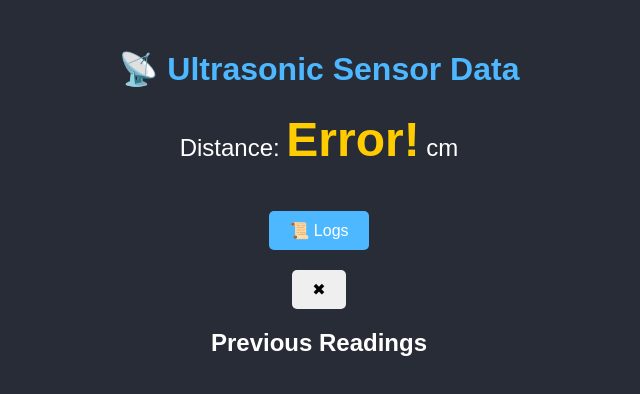
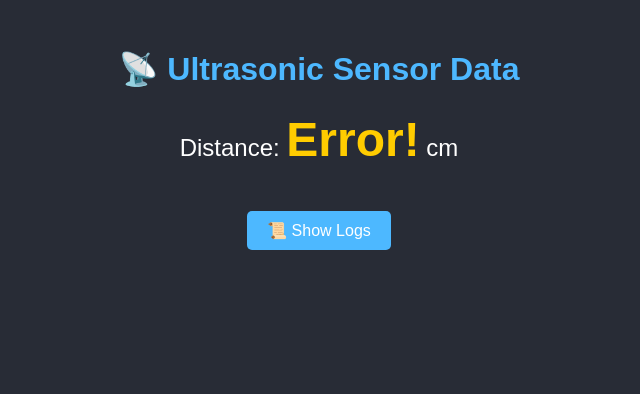
Before and after one commit to Mo-Nagi/EmbeddedProject, a website: page index.html in a window 1280 px wide. Shown: the whole page, without its empty margins (321-961 px from the left). Drawn offline with Linux system fonts and the light colour scheme; no server answers.

Commit message:
Update index.html

```diff
--- a/index.html
+++ b/index.html
@@ -10,14 +10,16 @@
     <div class="container">
         <h1>📡 Ultrasonic Sensor Data</h1>
         <p>Distance: <span id="data">Loading...</span> cm</p>
-        <button id="showLogs">📜 Logs</button>
+        <button id="showLogs">📜 Show Logs</button>
     </div>
 
-    <!-- نافذة الـ Logs -->
-    <div id="logsPanel" class="logs-panel">
-        <button id="closeLogs">✖</button>
-        <h2>Previous Readings</h2>
-        <ul id="logsList"></ul>
+    <!-- Popup Window for Logs -->
+    <div id="logsPopup" class="popup">
+        <div class="popup-content">
+            <span class="close" id="closeLogs">&times;</span>
+            <h2>Previous Readings</h2>
+            <ul id="logsList"></ul>
+        </div>
     </div>
 
     <script src="script.js"></script>
```
